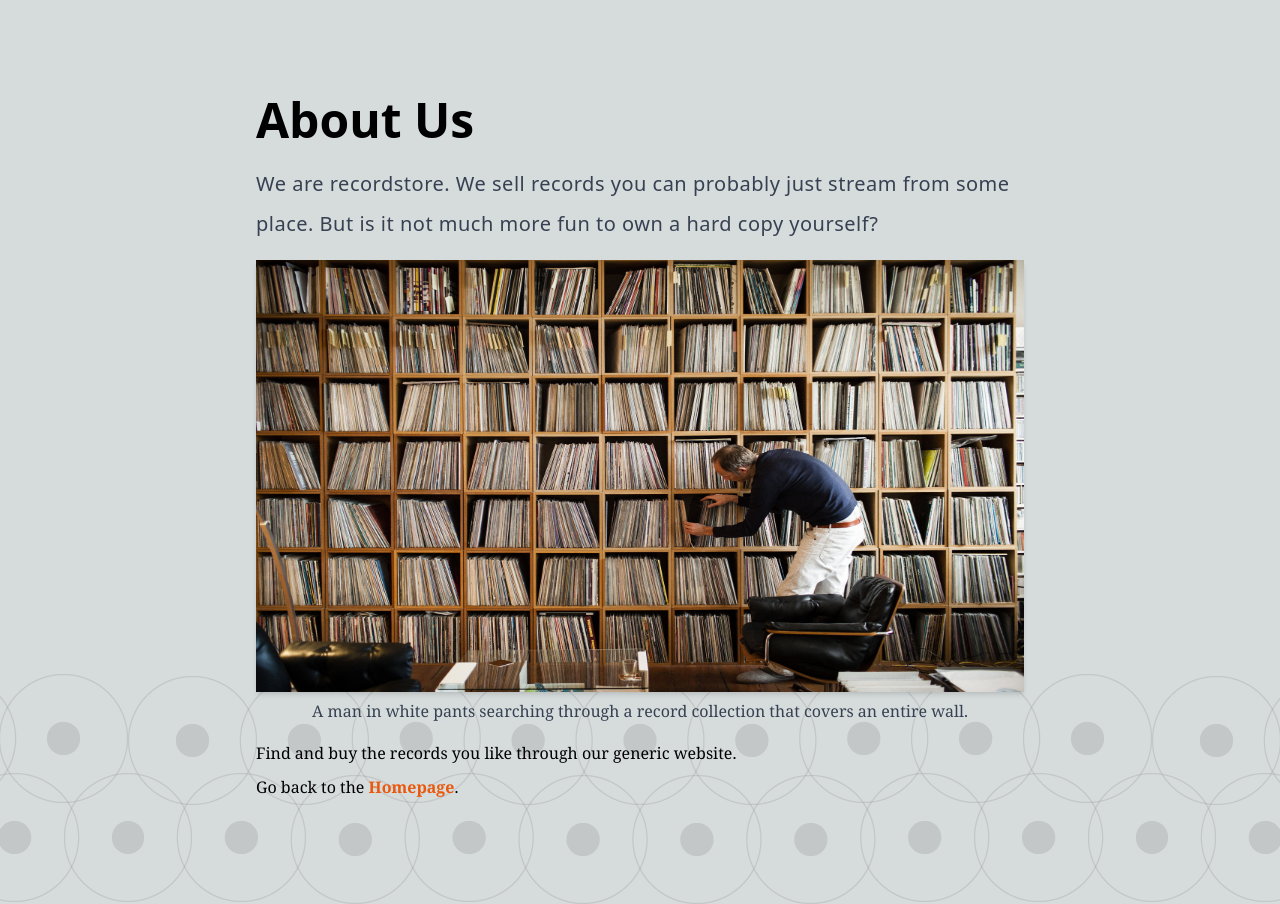
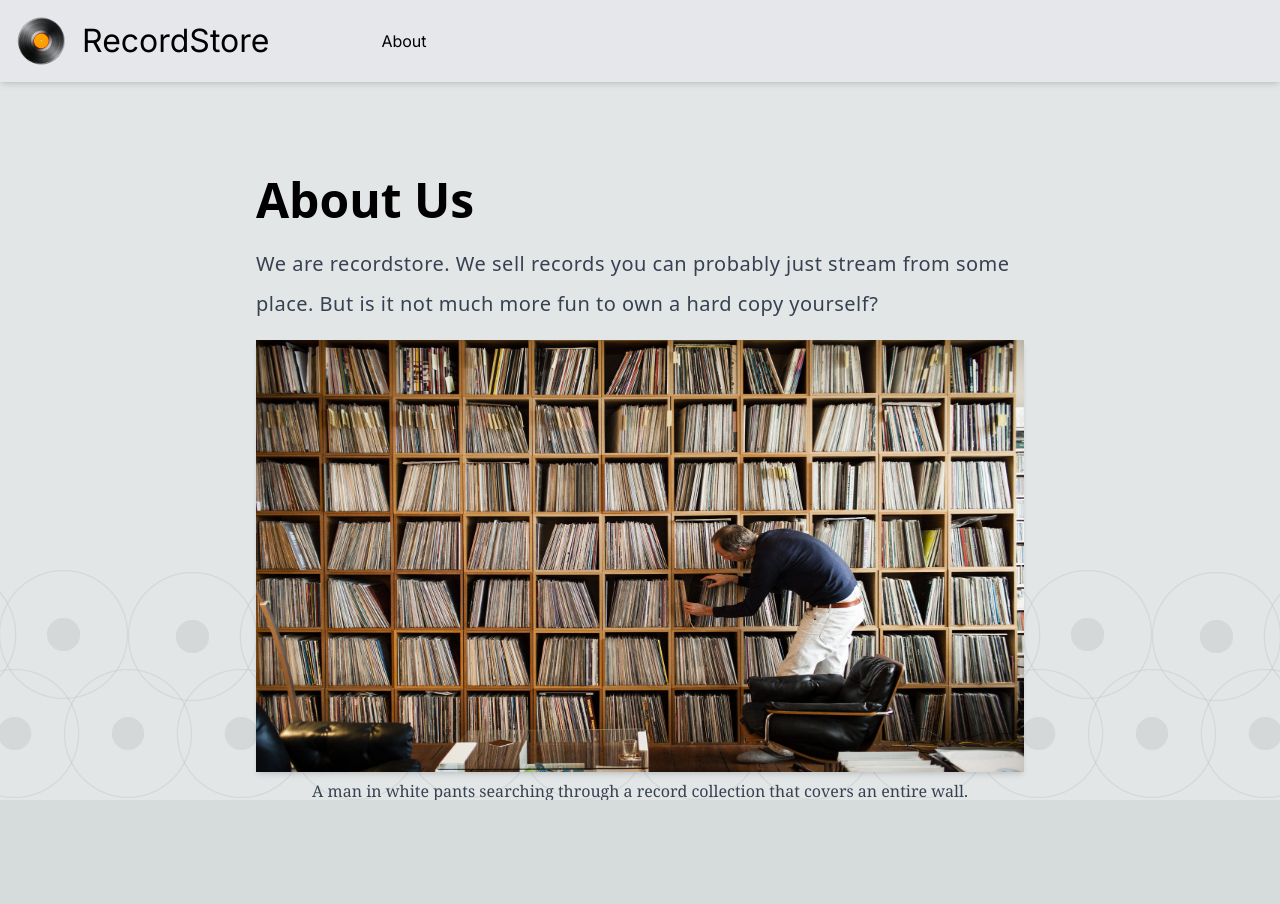
Before and after one commit to TechmongersNL/nextjs-intro-example, a Next.js app: page /about in a window 1280 px wide. After the commit the page ends 800 px from the top, so only its background shows below. Built offline with nearby package versions, Linux system fonts and the light colour scheme.

Commit message:
feat(Styling): Layout styled a bit

```diff
--- a/app/layout.tsx
+++ b/app/layout.tsx
@@ -1,21 +1,87 @@
-import './globals.css'
-import { Inter } from 'next/font/google'
+import "./globals.css";
 
-const inter = Inter({ subsets: ['latin'] })
+import { Inter } from "next/font/google";
+import Link from "next/link";
+import Logo from "@/components/branding/Logo";
+import tw from "tailwind-styled-components";
+
+const inter = Inter({ subsets: ["latin"] });
 
 export const metadata = {
-  title: 'Create Next App',
-  description: 'Generated by create next app',
-}
+  title: "Create Next App",
+  description: "Generated by create next app",
+};
+
+const NavWrapper = tw.header`
+  h-20
+`;
+
+const Nav = tw.nav`
+  fixed
+  w-full
+  flex
+  flex-row
+  bg-gray-200 dark:bg-gray-900
+  shadow-md
+  gap-24
+  p-2
+`;
+
+const HomeLink = tw.a`
+  flex
+  items-center
+  p-2
+`;
+
+const Menu = tw.ul`
+  flex-grow
+  flex
+  flex-row
+  gap-4
+  items-center
+`;
+
+const MenuItem = tw.li`
+  p-2
+  hover:bg-gray-500/10
+`;
+
+const ContentWrapper = tw.div`
+  bg-white/30 dark:bg-black/50
+  max-w-7xl
+  overflow-x-auto
+  h-screen
+`;
+
+const Body = tw.body`
+  relative
+  h-screen
+  w-screen
+  overflow-hidden
+`;
 
 export default function RootLayout({
   children,
 }: {
-  children: React.ReactNode
+  children: React.ReactNode;
 }) {
   return (
     <html lang="en">
-      <body className={inter.className}>{children}</body>
+      <Body className={inter.className}>
+        <NavWrapper>
+          <Nav>
+            <HomeLink $as={Link} href="/">
+              <Logo />
+            </HomeLink>
+            <Menu>
+              <MenuItem>
+                <Link href="/about">About</Link>
+              </MenuItem>
+            </Menu>
+          </Nav>
+        </NavWrapper>
+        <ContentWrapper>{children}</ContentWrapper>
+      </Body>
     </html>
-  )
+  );
 }
```
